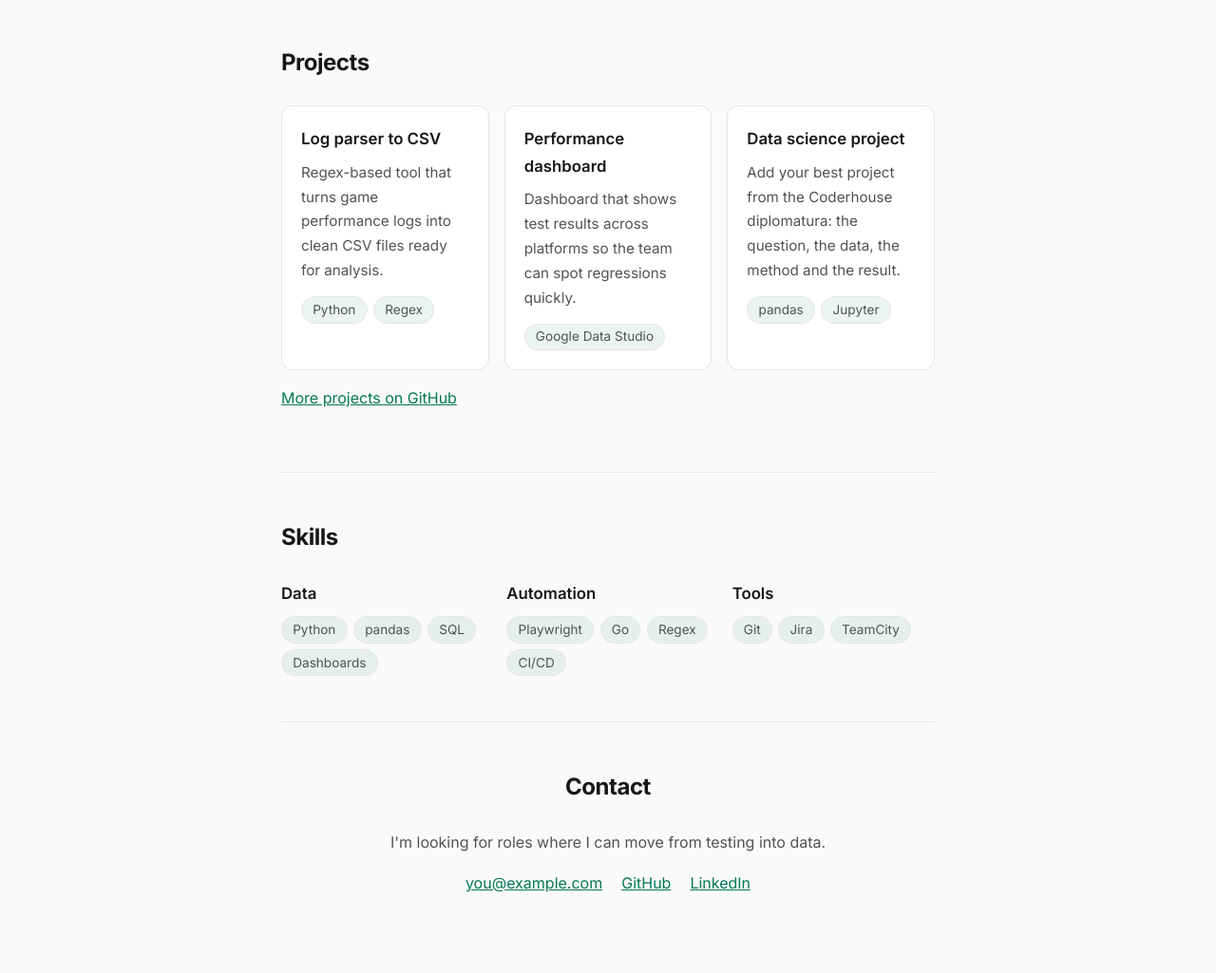
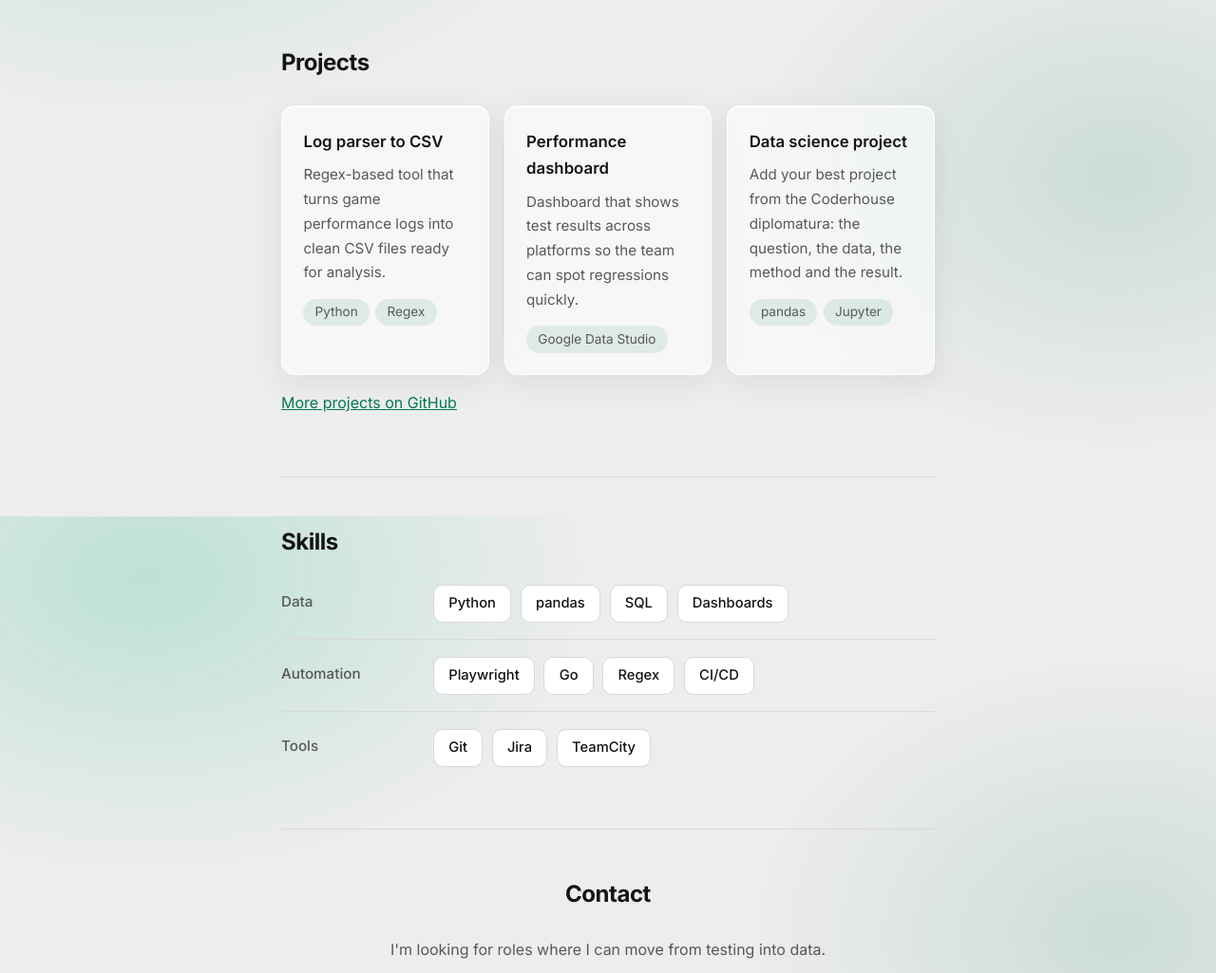
Before and after one commit to ayrtonngs/portfolio, a website: page index.html in a window 1280 px wide. Shown: the part 1856-2881 px from the top of the page at 95% size. Drawn offline with Linux system fonts and the light colour scheme.

Commit message:
Changed styles

```diff
--- a/css/styles.css
+++ b/css/styles.css
@@ -1,18 +1,21 @@
 :root{
-  /* Light: neutral white and gray. Accent: emerald (deeper shade for contrast on white). */
-  --bg:#FAFAFA; --surface:#FFFFFF; --text:#171717; --muted:#525252; --line:#E5E5E5;
-  --accent:#047857; --accent-hover:#065F46; --accent-text:#FFFFFF; --accent-soft:rgba(4,120,87,.08);
-  --font:"Inter",system-ui,-apple-system,"Segoe UI",sans-serif; --radius:12px;
+  /* Light: soft neutral gray with white glass. Accent: emerald (deeper shade for contrast). */
+  --bg:#EDEDEB; --surface:#FFFFFF; --text:#141414; --muted:#585858; --line:#D9D9D6;
+  --accent:#047857; --accent-hover:#065F46; --accent-text:#FFFFFF; --accent-soft:rgba(4,120,87,.10);
+  --glass-bg:rgba(255,255,255,.55); --glass-border:rgba(255,255,255,.85);
+  --glass-shadow:0 8px 30px rgba(20,20,20,.08),inset 0 1px 0 rgba(255,255,255,.9);
+  --glow:radial-gradient(48rem 32rem at 12% 8%,rgba(16,185,129,.22),transparent 60%),radial-gradient(40rem 30rem at 92% 55%,rgba(4,120,87,.14),transparent 60%);
+  --font:"Inter",system-ui,-apple-system,"Segoe UI",sans-serif; --radius:14px;
 }
 @media (prefers-color-scheme:dark){
-  :root:not([data-theme="light"]){--bg:#0F0F0F;--surface:#181818;--text:#EDEDED;--muted:#A1A1A1;--line:#2B2B2B;--accent:#34D399;--accent-hover:#6EE7B7;--accent-text:#07130E;--accent-soft:rgba(52,211,153,.12)}
+  :root:not([data-theme="light"]){--bg:#0F0F0F;--surface:#181818;--text:#EDEDED;--muted:#A1A1A1;--line:#2B2B2B;--accent:#34D399;--accent-hover:#6EE7B7;--accent-text:#07130E;--accent-soft:rgba(52,211,153,.12);--glass-bg:rgba(255,255,255,.05);--glass-border:rgba(255,255,255,.10);--glass-shadow:0 8px 30px rgba(0,0,0,.45),inset 0 1px 0 rgba(255,255,255,.08);--glow:radial-gradient(48rem 32rem at 12% 8%,rgba(52,211,153,.14),transparent 60%),radial-gradient(40rem 30rem at 92% 55%,rgba(52,211,153,.08),transparent 60%)}
 }
 /* Dark: near-black with neutral gray surfaces, no blue tint. */
-:root[data-theme="dark"]{--bg:#0F0F0F;--surface:#181818;--text:#EDEDED;--muted:#A1A1A1;--line:#2B2B2B;--accent:#34D399;--accent-hover:#6EE7B7;--accent-text:#07130E;--accent-soft:rgba(52,211,153,.12)}
+:root[data-theme="dark"]{--bg:#0F0F0F;--surface:#181818;--text:#EDEDED;--muted:#A1A1A1;--line:#2B2B2B;--accent:#34D399;--accent-hover:#6EE7B7;--accent-text:#07130E;--accent-soft:rgba(52,211,153,.12);--glass-bg:rgba(255,255,255,.05);--glass-border:rgba(255,255,255,.10);--glass-shadow:0 8px 30px rgba(0,0,0,.45),inset 0 1px 0 rgba(255,255,255,.08);--glow:radial-gradient(48rem 32rem at 12% 8%,rgba(52,211,153,.14),transparent 60%),radial-gradient(40rem 30rem at 92% 55%,rgba(52,211,153,.08),transparent 60%)}
 ::selection{background:var(--accent);color:var(--accent-text)}
 *{box-sizing:border-box}
 html{scroll-behavior:smooth;scroll-padding-top:4.5rem}
-body{margin:0;background:var(--bg);color:var(--text);font:400 1rem/1.7 var(--font);-webkit-font-smoothing:antialiased}
+body{margin:0;background-color:var(--bg);background-image:var(--glow);background-attachment:fixed;color:var(--text);font:400 1rem/1.7 var(--font);-webkit-font-smoothing:antialiased}
 a{color:var(--accent)}
 a:focus-visible,button:focus-visible{outline:3px solid var(--accent);outline-offset:3px}
 .wrap{max-width:46rem;margin:0 auto;padding:0 1.5rem}
@@ -54,12 +57,19 @@ p{margin:0 0 1rem}
 .timeline li li::before{display:none}
 
 .grid{display:grid;grid-template-columns:repeat(auto-fit,minmax(13.5rem,1fr));gap:1rem;margin-bottom:1rem}
-.card{background:var(--surface);border:1px solid var(--line);border-radius:var(--radius);padding:1.25rem}
+.card{background:var(--glass-bg);-webkit-backdrop-filter:blur(18px) saturate(150%);backdrop-filter:blur(18px) saturate(150%);border:1px solid var(--glass-border);border-radius:var(--radius);padding:1.4rem;box-shadow:var(--glass-shadow);transition:transform .25s ease,border-color .25s ease,box-shadow .25s ease}
+.card:hover{transform:translateY(-4px);border-color:var(--accent)}
 .card p{margin:.5rem 0 .9rem;color:var(--muted);font-size:.95rem}
 .tags{display:flex;flex-wrap:wrap;gap:.4rem;padding:0;margin:0;list-style:none}
-.tags li{background:var(--accent-soft);border:1px solid var(--line);border-radius:999px;padding:.1rem .7rem;font-size:.85rem;color:var(--muted)}
-.skills{display:grid;grid-template-columns:repeat(auto-fit,minmax(12rem,1fr));gap:1.5rem}
-.skills h3{margin-bottom:.6rem}
+.tags li{background:var(--accent-soft);border:1px solid transparent;border-radius:999px;padding:.1rem .7rem;font-size:.85rem;color:var(--muted)}
+.skills{display:flex;flex-direction:column}
+.skill-group{display:grid;grid-template-columns:8.5rem 1fr;gap:.75rem 1.5rem;align-items:start;padding:1.1rem 0;border-top:1px solid var(--line)}
+.skill-group:first-child{border-top:0;padding-top:0}
+.skill-group h3{margin:.35rem 0 0;color:var(--muted);font-weight:500;font-size:.95rem}
+.skill-list{display:flex;flex-wrap:wrap;gap:.6rem;list-style:none;margin:0;padding:0}
+.skill{background:var(--surface);border:1px solid var(--line);border-radius:10px;padding:.4rem .95rem;font-size:.92rem;font-weight:500;cursor:default;transition:transform .2s ease,border-color .2s ease,background-color .2s ease,color .2s ease,box-shadow .2s ease}
+.skill:hover{transform:translateY(-3px);border-color:var(--accent);background:var(--accent-soft);color:var(--accent);box-shadow:0 8px 18px var(--accent-soft)}
+@media (max-width:600px){.skill-group{grid-template-columns:1fr}.skill-group h3{margin:0}}
 
 footer{padding:3rem 0 4rem;border-top:1px solid var(--line);text-align:center}
 footer p{color:var(--muted)}
@@ -67,4 +77,4 @@ footer .links{display:flex;justify-content:center;gap:1.25rem;flex-wrap:wrap}
 /* Smooth theme change: the class is added only while switching, so page load has no flash */
 html.theme-anim,html.theme-anim *,html.theme-anim *::before,html.theme-anim *::after{transition:background-color .4s ease,color .4s ease,border-color .4s ease,box-shadow .4s ease!important}
 #theme span{display:inline-block;transition:transform .4s ease}
-@media (prefers-reduced-motion:reduce){html{scroll-behavior:auto}html.theme-anim,html.theme-anim *,html.theme-anim *::before,html.theme-anim *::after{transition:none!important}#theme span{transition:none}}
+@media (prefers-reduced-motion:reduce){html{scroll-behavior:auto}html.theme-anim,html.theme-anim *,html.theme-anim *::before,html.theme-anim *::after{transition:none!important}#theme span{transition:none}.card,.skill{transition:none}.card:hover,.skill:hover{transform:none}}
--- a/js/render.js
+++ b/js/render.js
@@ -32,7 +32,10 @@
   function skills(obj){
     var root=document.getElementById("skills-list");if(!root)return;
     Object.keys(obj||{}).forEach(function(cat){
-      var d=el("div");d.appendChild(el("h3",null,cat));d.appendChild(tags(obj[cat]));root.appendChild(d);
+      var g=el("div","skill-group");g.appendChild(el("h3",null,cat));
+      var ul=el("ul","skill-list");
+      (obj[cat]||[]).forEach(function(s){ul.appendChild(el("li","skill",s))});
+      g.appendChild(ul);root.appendChild(g);
     });
   }
 
```
